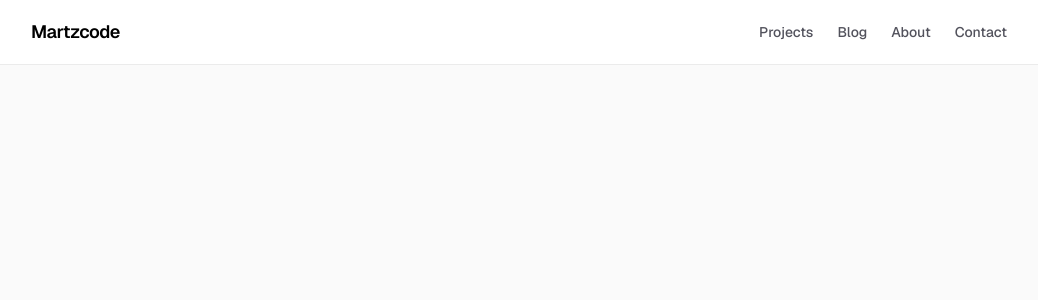
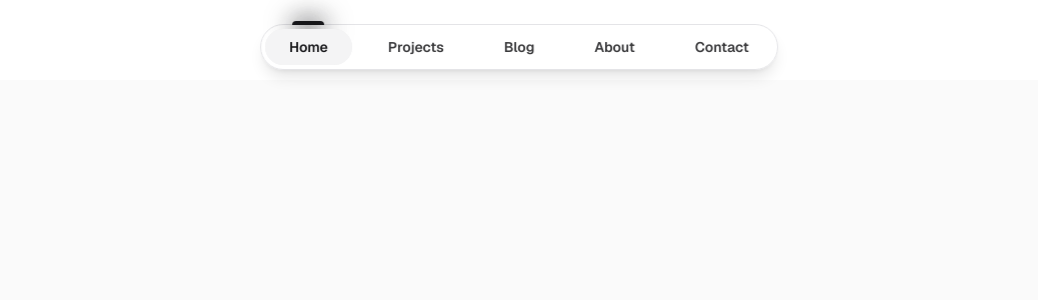
Before and after one commit to Martzcode/martzcode-nextjs, a Next.js app: page / in a window 1280 px wide. Shown: the top 300 px of the page, without its empty margins (121-1159 px from the left). Built offline with nearby package versions, Linux system fonts and the light colour scheme.

Commit message:
update navbar

```diff
--- a/package.json
+++ b/package.json
@@ -13,6 +13,7 @@
     "class-variance-authority": "^0.7.1",
     "clsx": "^2.1.1",
     "embla-carousel-react": "^8.6.0",
+    "framer-motion": "^12.42.2",
     "fuse.js": "^7.4.2",
     "gray-matter": "^4.0.3",
     "lucide-react": "^1.24.0",
--- a/src/app/_components/Navbar.tsx
+++ b/src/app/_components/Navbar.tsx
@@ -1,48 +1,16 @@
 "use client";
 
-import Link from "next/link";
-import { usePathname } from "next/navigation";
+import { Home, FolderKanban, Newspaper, User, Mail } from "lucide-react";
+import { NavBar } from "@/components/ui/tubelight-navbar";
 
-const links = [
-  { href: "/projects", label: "Projects" },
-  { href: "/blog", label: "Blog" },
-  { href: "/about", label: "About" },
-  { href: "/contact", label: "Contact" },
+const items = [
+  { name: "Home", url: "/", icon: Home },
+  { name: "Projects", url: "/projects", icon: FolderKanban },
+  { name: "Blog", url: "/blog", icon: Newspaper },
+  { name: "About", url: "/about", icon: User },
+  { name: "Contact", url: "/contact", icon: Mail },
 ];
 
 export default function Navbar() {
-  const pathname = usePathname();
-
-  return (
-    <header className="sticky top-0 z-50 w-full border-b border-black/[.08] bg-white/80 backdrop-blur dark:border-white/[.145] dark:bg-black/80">
-      <nav className="mx-auto flex h-16 max-w-5xl items-center justify-between px-6">
-        <Link
-          href="/"
-          className="text-lg font-semibold tracking-tight text-black dark:text-zinc-50"
-        >
-          Martzcode
-        </Link>
-        <ul className="flex items-center gap-6 text-sm font-medium">
-          {links.map((link) => {
-            const active =
-              pathname === link.href || pathname.startsWith(`${link.href}/`);
-            return (
-              <li key={link.href}>
-                <Link
-                  href={link.href}
-                  className={
-                    active
-                      ? "text-black dark:text-zinc-50"
-                      : "text-zinc-600 transition-colors hover:text-black dark:text-zinc-400 dark:hover:text-zinc-50"
-                  }
-                >
-                  {link.label}
-                </Link>
-              </li>
-            );
-          })}
-        </ul>
-      </nav>
-    </header>
-  );
+  return <NavBar items={items} />;
 }
--- a/src/app/layout.tsx
+++ b/src/app/layout.tsx
@@ -28,7 +28,7 @@ export default function RootLayout({
       lang="en"
       className={`${geistSans.variable} ${geistMono.variable} h-full antialiased`}
     >
-      <body className="min-h-full flex flex-col">
+      <body className="min-h-full flex flex-col sm:pt-20 pb-28 sm:pb-0">
         <Navbar />
         {children}
       </body>
--- /dev/null
+++ b/src/components/ui/tubelight-navbar.tsx
@@ -0,0 +1,74 @@
+"use client"
+
+import React, { useState } from "react"
+import { motion } from "framer-motion"
+import Link from "next/link"
+import { LucideIcon } from "lucide-react"
+import { cn } from "@/lib/utils"
+
+interface NavItem {
+  name: string
+  url: string
+  icon: LucideIcon
+}
+
+interface NavBarProps {
+  items: NavItem[]
+  className?: string
+}
+
+export function NavBar({ items, className }: NavBarProps) {
+  const [activeTab, setActiveTab] = useState(items[0].name)
+
+  return (
+    <div
+      className={cn(
+        "fixed bottom-0 sm:top-0 left-1/2 -translate-x-1/2 z-50 mb-6 sm:pt-6",
+        className,
+      )}
+    >
+      <div className="flex items-center gap-3 bg-background/5 border border-border backdrop-blur-lg py-1 px-1 rounded-full shadow-lg">
+        {items.map((item) => {
+          const Icon = item.icon
+          const isActive = activeTab === item.name
+
+          return (
+            <Link
+              key={item.name}
+              href={item.url}
+              onClick={() => setActiveTab(item.name)}
+              className={cn(
+                "relative cursor-pointer text-sm font-semibold px-6 py-2 rounded-full transition-colors",
+                "text-foreground/80 hover:text-primary",
+                isActive && "bg-muted text-primary",
+              )}
+            >
+              <span className="hidden md:inline">{item.name}</span>
+              <span className="md:hidden">
+                <Icon size={18} strokeWidth={2.5} />
+              </span>
+              {isActive && (
+                <motion.div
+                  layoutId="lamp"
+                  className="absolute inset-0 w-full bg-primary/5 rounded-full -z-10"
+                  initial={false}
+                  transition={{
+                    type: "spring",
+                    stiffness: 300,
+                    damping: 30,
+                  }}
+                >
+                  <div className="absolute -top-2 left-1/2 -translate-x-1/2 w-8 h-1 bg-primary rounded-t-full">
+                    <div className="absolute w-12 h-6 bg-primary/20 rounded-full blur-md -top-2 -left-2" />
+                    <div className="absolute w-8 h-6 bg-primary/20 rounded-full blur-md -top-1" />
+                    <div className="absolute w-4 h-4 bg-primary/20 rounded-full blur-sm top-0 left-2" />
+                  </div>
+                </motion.div>
+              )}
+            </Link>
+          )
+        })}
+      </div>
+    </div>
+  )
+}
```
Also changed, not shown: 1 other file (tests, documents, lock files or other folders).
